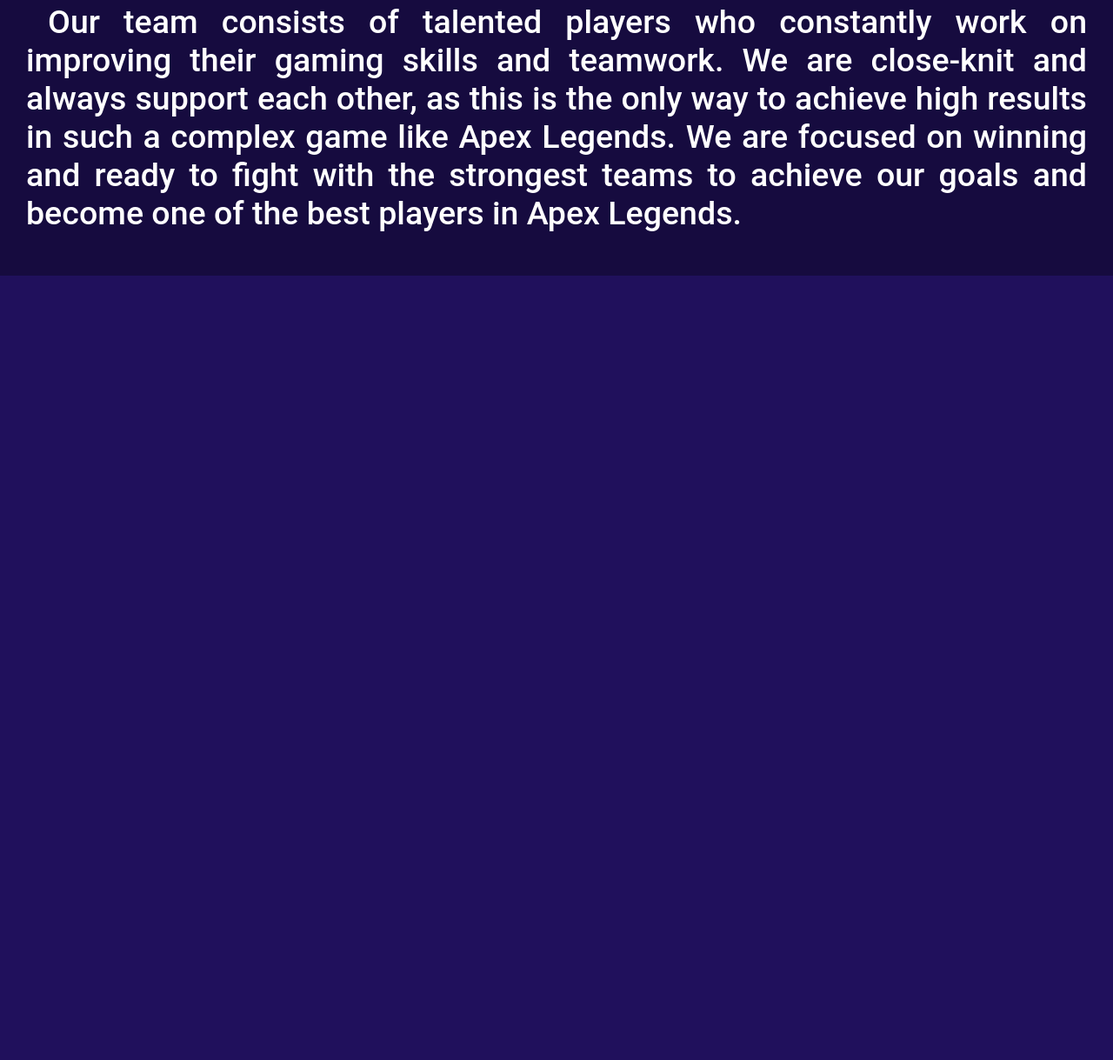
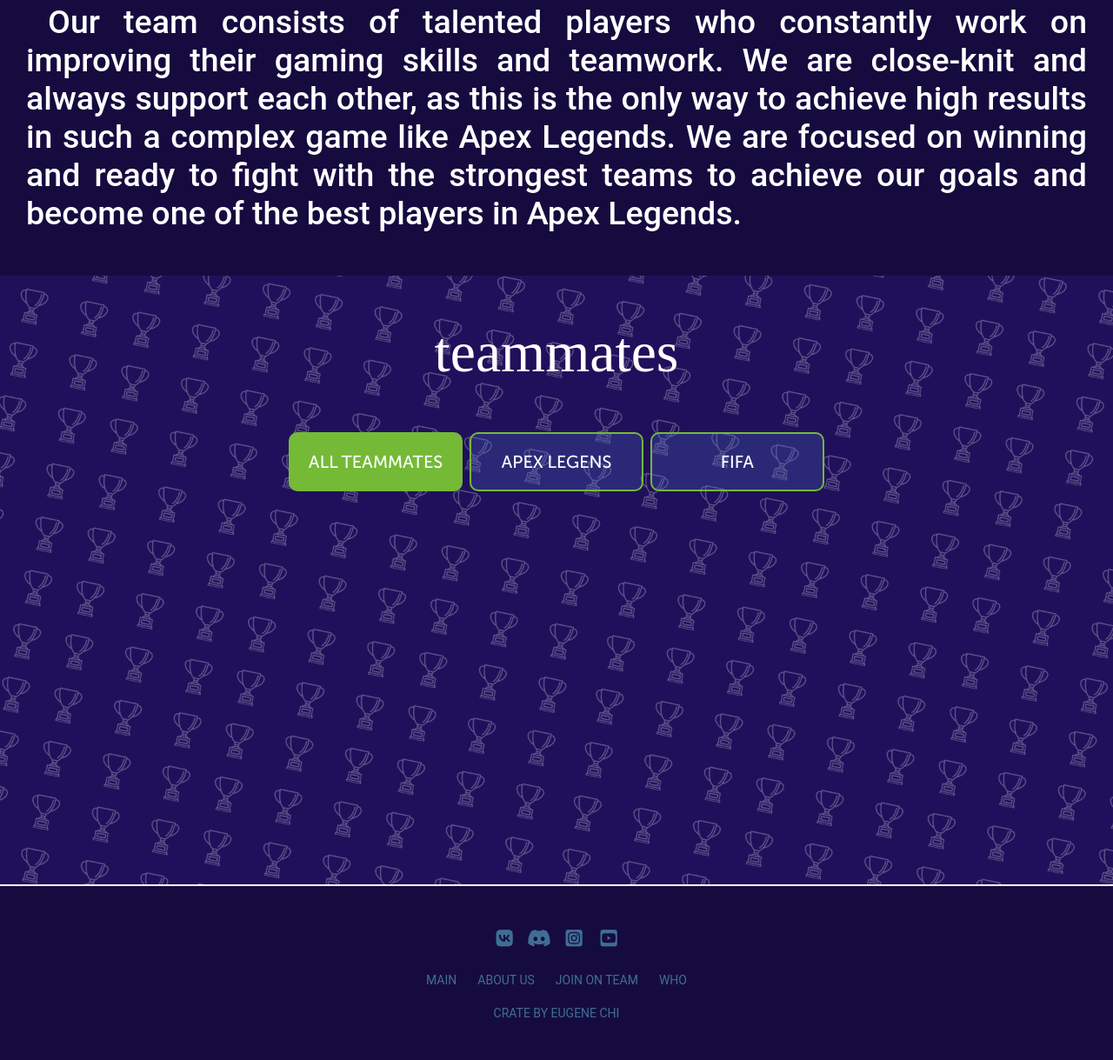
Before and after one commit to Awerock/awerock.github.io, a website: page src/index.html in a window 1280 px wide. Shown: the part 1359-2578 px from the top of the page at 87% size. Before the commit the page ends 1676 px from the top, so only its background shows below. Drawn offline with Linux system fonts and the light colour scheme.

Commit message:
add: footer and new sectionb

```diff
--- a/src/index.html
+++ b/src/index.html
@@ -7,6 +7,7 @@
     <title>Sleepwalking Team</title>
     <link rel="stylesheet" href="css/font.css">
     <link rel="stylesheet" href="css/style.min.css">
+    <script src="https://kit.fontawesome.com/845530799f.js" crossorigin="anonymous"></script>
 </head>
 <body>
     <header class="header">
@@ -38,6 +39,39 @@
             </p>
         </div>
     </section>
+    <section class="team">
+        <div class="container">
+            <h2 class="title team__title">teammates</h2>
+            <div class="team__buttons">
+                <button class="team__button team__button-active">
+                    ALL teammates
+                </button>
+                <button class="team__button">
+                    APEX LEGENS
+                </button>
+                <button class="team__button">
+                    FIFA
+                </button>
+            </div>
+        </div>
+    </section>
+    <footer class="footer">
+        <ul class="footer__social">
+            <li class="footer__social-list">
+                <a href="https://vk.com/airelephant"><i class="fa-brands fa-vk"></i></a>
+                <a href="https://discord.gg/jVq5sjnJ"><i class="fa-brands fa-discord"></i></a>
+                <a href="https://instagram.com/air_elephant"><i class="fa-brands fa-square-instagram"></i></a>
+                <a href="https://www.youtube.com/@ZhekChih"><i class="fa-brands fa-square-youtube"></i></a>
+            </li>
+        </ul>
+        <div class="footer__links">
+            <a href="#main">main</a>
+            <a href="#about">about us</a>
+            <a href="#progress">join on team</a>
+            <a href="#who">Who</a>
+        </div>
+        <div class="footer__name"><a href="https://vk.com/airelephant">Crate by Eugene Chi</a></div>
+    </footer>
     <script src="js/script.js"></script>
 </body>
 </html>
--- /dev/null
+++ b/src/sass/blocks/_buttons.scss
@@ -0,0 +1,22 @@
+.team__button {
+    background-color: #4a69be46;
+    border: 2px solid #74ba36;
+    color: white;
+    padding: 20px;
+    text-align: center;
+    text-decoration: none;
+    font-weight: 500;
+    display: inline-block;
+    font-size: 20px;
+    margin: 4px 2px;
+    cursor: pointer;
+    width: 200px;
+    border-radius: 10px;
+    text-transform: uppercase;
+    &:hover {
+        background-color: #74ba36;
+    }
+    &-active {
+        background-color: #74ba36;
+    }
+}
--- /dev/null
+++ b/src/sass/blocks/_footer.scss
@@ -0,0 +1,70 @@
+.footer {
+    min-height: 120px;
+	border-top: 2px solid #fff;
+	background-color: #160b3f;
+	padding: 40px 0;
+    &__social {
+        list-style: none;
+        display: flex;
+        justify-content: space-between;
+        padding: 0;
+        &-list {
+            list-style: none;
+            display: flex;
+            margin: 0 auto;
+            & a {
+                color: #3f6e94;
+                display: inline-flex;
+                width: 40px;
+                height: 40px;
+                justify-content: center;
+                align-items: center;
+                font-size: 22px;
+                border-radius: 50%;
+                transition: 0.2s ease;
+                text-decoration: none;
+                &:hover {
+                    background-color: #3f6e94;
+                    color: #fff;
+                }
+            }
+        }
+    }
+    &__links {
+        display: flex;
+        justify-content: space-between;
+        width: 300px;
+        margin: 0 auto;
+        margin-top: 20px;
+        & a {
+            font-family: 'Roboto';
+            font-size: 14px;
+            font-weight: 400;
+            text-transform: uppercase;
+            color: #3f6e94;
+            transition: 0.2s ease;
+            text-decoration: none;
+            &:hover {
+                color: #fff;
+            }
+        }
+    }
+    &__name {
+        display: block;
+        width: fit-content;
+        margin: 0 auto;
+        margin-top: 20px;
+        & a {
+            font-family: 'Roboto';
+            font-size: 14px;
+            font-weight: 400;
+            text-transform: uppercase;
+            color: #3f6e94;
+            transition: 0.2s ease;
+            text-decoration: none;
+            &:hover {
+                color: #fff;
+            }
+        }
+    }
+}
--- /dev/null
+++ b/src/sass/blocks/_team.scss
@@ -0,0 +1,8 @@
+.team {
+    min-height: 600px;
+    padding: 50px 0;
+    background: url('../img/bg2_1.png') center center/cover no-repeat;
+    &__buttons {
+        text-align: center;
+    }
+}
--- a/src/sass/style.scss
+++ b/src/sass/style.scss
@@ -15,6 +15,18 @@
     padding: 0 30px
 }
 
+.title {
+    text-align: center;
+    font-family: Montana;
+    font-size: 65.7px;
+    font-weight: 400;
+    color: #ffffff;
+    margin-bottom: 50px;
+}
+
+@import 'blocks/buttons';
 @import 'blocks/header';
 @import 'blocks/main';
 @import 'blocks/about';
+@import 'blocks/team';
+@import 'blocks/footer';
```
Also changed, not shown: src/css/style.min.css, src/img/bg2_1.png (added).
